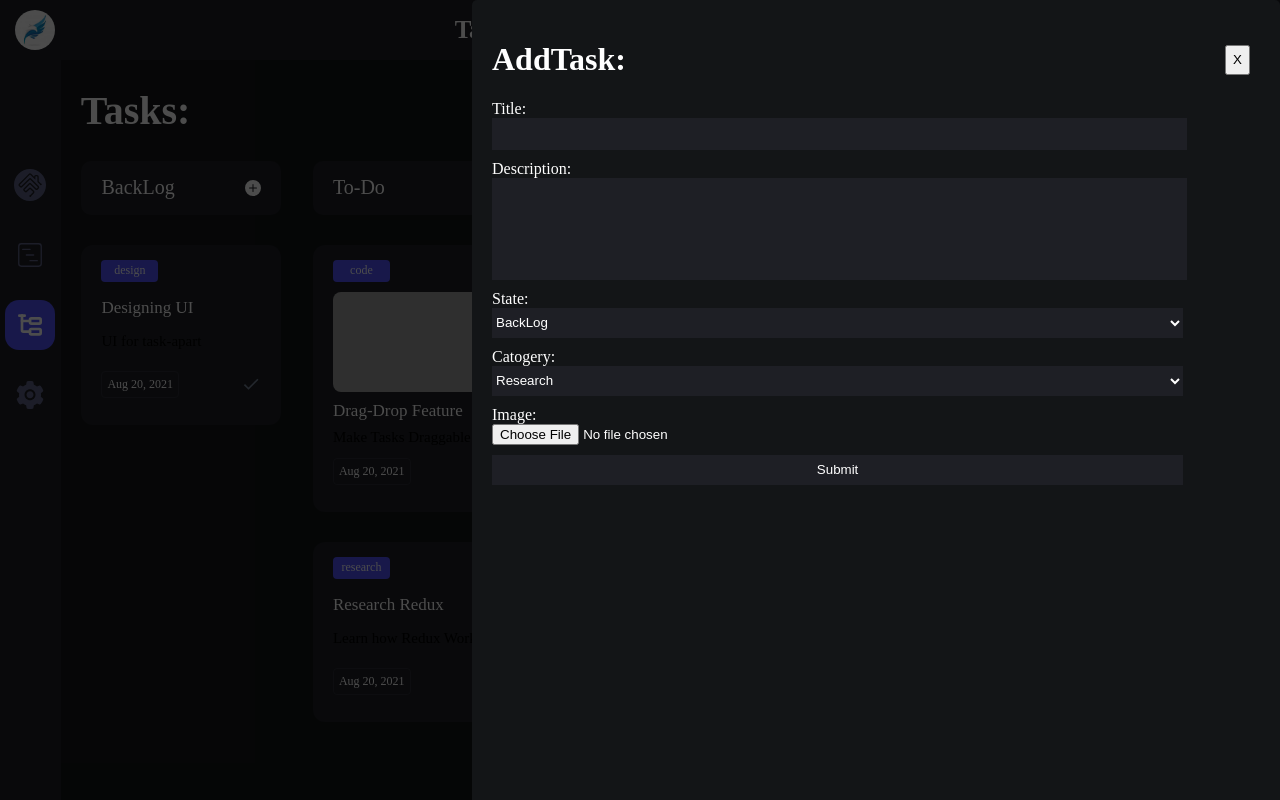
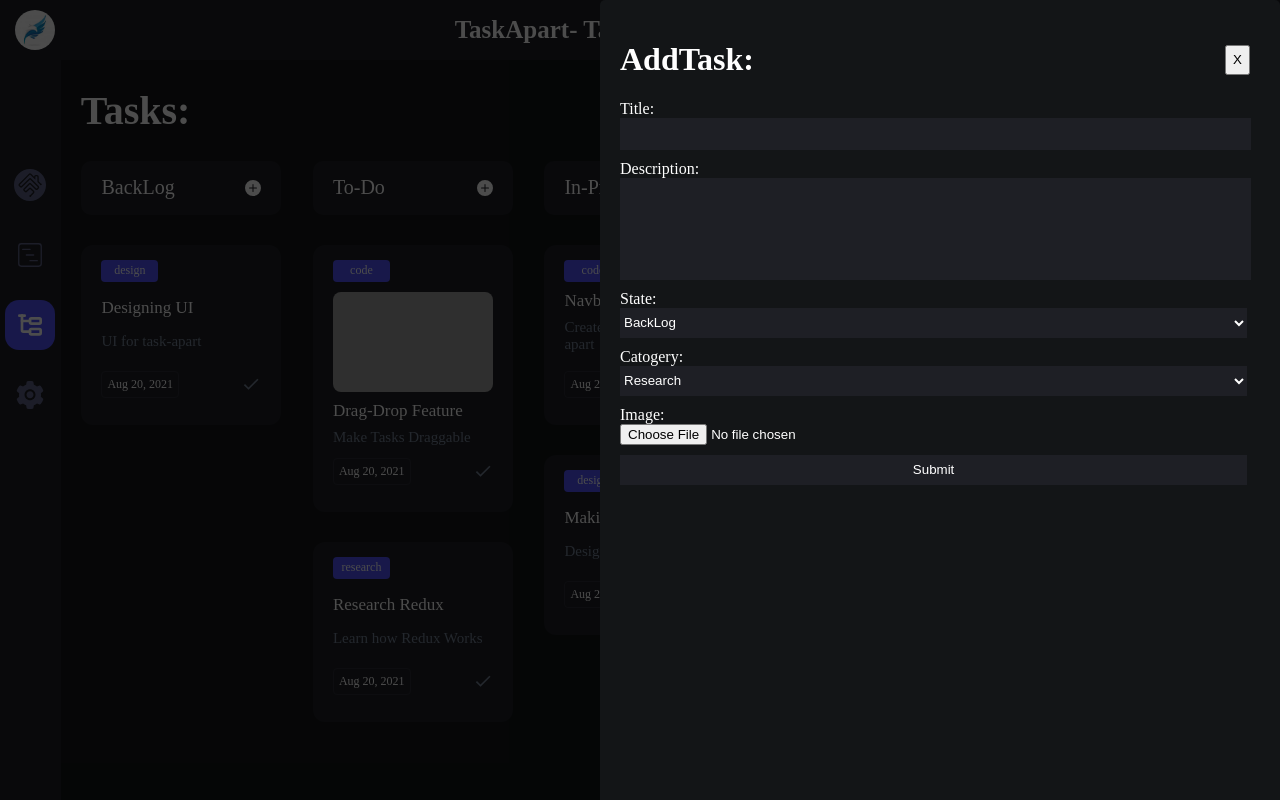
Before and after one commit to lavizp/task-apart, a React (Create React App) app: page / in a window 1280 px wide. Both pictures are taken after a click on the icon 253 px from the left and 187 px from the top of the page. Shown: the top 800 px of the page. Built offline with nearby package versions, Linux system fonts and the light colour scheme; grey boxes are pictures that could not be loaded.

Commit message:
Redux Working

```diff
--- a/src/App.js
+++ b/src/App.js
@@ -10,9 +10,7 @@ import { useEffect, useState } from 'react';
 import { useSelector } from 'react-redux';
 function App() {
   const {tasks} = useSelector((state)=> state.taskSlice)
-  useEffect(()=>{
-    console.log(tasks);
-  },[])
+
 
   const theme = {
     primaryColor: "#1E1F25",
@@ -29,7 +27,7 @@ function App() {
   {isAddTaskVisible&&<AddTask displayAddTask={displayAddTask}/>}
   <MainContainer>
     <NavbarLeft id={2}/>
-    <TasksContainer displayAddTask={displayAddTask}/>
+    <TasksContainer displayAddTask={displayAddTask} taskdata={tasks}/>
     <NotesTab/>
   </MainContainer>
   </ThemeProvider>
--- a/src/Components/AddTask.js
+++ b/src/Components/AddTask.js
@@ -1,5 +1,7 @@
 import React, { useRef } from 'react'
+import { useDispatch } from 'react-redux'
 import styled from 'styled-components'
+import { add_task } from '../Redux/taskSlice'
 
 const Overlay = styled.div`
     position: fixed;
@@ -19,7 +21,7 @@ const AddTaskContainer = styled.div`
     padding: 20px;
     background: ${props=> props.theme.backgroundColor};
     border-radius: 5px;
-    width: 60%;
+    width: 50%;
     height: 100%;
     position: relative;
     transition: all 1s ease-in-out;
@@ -31,17 +33,16 @@ const AddTaskContainer = styled.div`
 `
 
 const Input = styled.input`
-    width: 90%;
+    width: 98%;
     border: none;
     height: ${props=>  props.height? props.height: "30px"};
     background-color: ${props=>props.theme.primaryColor};
     margin-bottom: 10px;
-    border-bottom: ${props=> props.title === true? "2px solid grey": "none"};
     color: white;
 `
 
 const Select = styled.select`
-    width: 90%;
+    width: 98%;
     border: none;
     height: ${props=>  props.height? props.height: "30px"};
     background-color: ${props=>props.theme.primaryColor};
@@ -50,9 +51,8 @@ const Select = styled.select`
     color: white;
 `
 const Button = styled.button`
-    width: 90%;
+    width: 98%;
     border: none;
-    height: 90px;
     background-color: ${props=>props.theme.primaryColor};
     margin-top: 10px;
     color: white;
@@ -69,9 +69,21 @@ export default function AddTask({displayAddTask}) {
     const descRef = useRef();
     const catogeryRef = useRef();
     const stateRef = useRef();
-    const addTaskData = ()=>{
 
+    const dispatch = useDispatch();
+
+    const addTaskData = (e)=>{
+        e.preventDefault();
+        dispatch(add_task(
+            {
+                id: "9",
+                catogery: catogeryRef.current.value,
+                title: titleRef.current.value,
+                description: descRef.current.value,
+            }
+        ));
     }
+
   return (
     <Overlay>
         <AddTaskContainer>
@@ -80,7 +92,7 @@ export default function AddTask({displayAddTask}) {
                 <button onClick={displayAddTask}>X</button>
             </div>
             <InputContainer>
-                Title: <Input title = "true" ref={titleRef} required></Input>
+                Title: <Input ref={titleRef} required></Input>
                 Description: <Input height={"100px"} ref={descRef} required></Input>
                 State:
                 <Select ref={stateRef}>
@@ -95,9 +107,9 @@ export default function AddTask({displayAddTask}) {
                     <option value="In-Process">In-Process</option>
                     <option value="Completed">Completed</option>
                 </Select>
-                Image: <input title = "true" ref={titleRef} type="file"></input>
+                Image: <input title = "true" type="file"></input>
 
-                <Button>Submit</Button>
+                <Button onClick={(e)=>addTaskData(e)}>Submit</Button>
             </InputContainer>
 
         </AddTaskContainer>
--- a/src/Components/NavbarLeft.js
+++ b/src/Components/NavbarLeft.js
@@ -23,8 +23,8 @@ const NavContainerLeft = styled.div`
 const NavItem = styled.div`
     height: 50px;
     width: 50px;
-    background-color: ${props=> props.selected? "#5051F9": ""};
-    color: ${props=> props.selected? "white": "#5F6388"};
+    background-color: ${props=> props.selected === "selected"? "#5051F9": ""};
+    color: ${props=> props.selected === "selected"? "white": "#5F6388"};
     border-radius: 14px;
     display: flex;
     flex-direction: column;
--- a/src/Components/Task.js
+++ b/src/Components/Task.js
@@ -39,7 +39,7 @@ const Title = styled.p`
     font-weight: 500;
     font-size: ${props=> props.main? "17px": "15px"};
     line-height: 17px;
-    color: ${props=> props.main? "white": "##768396"};
+    color: ${props=> props.main? "white": "#768396"};
     margin: 0;
 
 `
--- a/src/Components/TasksContainer.js
+++ b/src/Components/TasksContainer.js
@@ -18,57 +18,8 @@ const CenterTasksContainer = styled.div`
 
 `
 
-const taskdata = {
-  "BackLog": [
-    {
-      id: "0",
-      catogery: "design",
-      title: "Designing UI",
-      description: "UI for task-apart"
 
-    },
-  ],
-  "To-Do": [
-    {
-      id: "1",
-      catogery: "code",
-      title: "Drag-Drop Feature",
-      description: "Make Tasks Draggable",
-      image: "asd"
-    },
-    {
-      id: "2",
-      catogery: "research",
-      title: "Research Redux",
-      description: "Learn how Redux Works",
-
-    },
-  ],
-  "In-Process": [
-    {
-      id: "3",
-      catogery: "code",
-      title: "Navbar",
-      description: "Create Navbar for task-apart"
-    },
-    {
-      id: "4",
-      catogery: "design",
-      title: "Making Design",
-      description: "Design Posts"
-    },
-  ],
-  "Completed": [
-    {
-      id: "5",
-      catogery: "social",
-      title: "Meet Obama",
-      description: "Test Task"
-    },
-  ]
-
-};
-export default function TasksContainer({displayAddTask}) {
+export default function TasksContainer({displayAddTask, taskdata}) {
 
   const [taskStateData, setTaskStateData] = useState(taskdata);
   const [isDragging, setIsDragging] = useState(false);
--- a/src/Redux/taskSlice.js
+++ b/src/Redux/taskSlice.js
@@ -58,7 +58,7 @@ export const taskSlice = createSlice({
   reducers: {
     add_task: (state, newTask) => {
 
-      state.tasks['Completed'].push(newTask);
+      state.tasks['BackLog'].push(newTask.payload);
     },
     remove_task: (state) => {
       state.value -= 1
```
